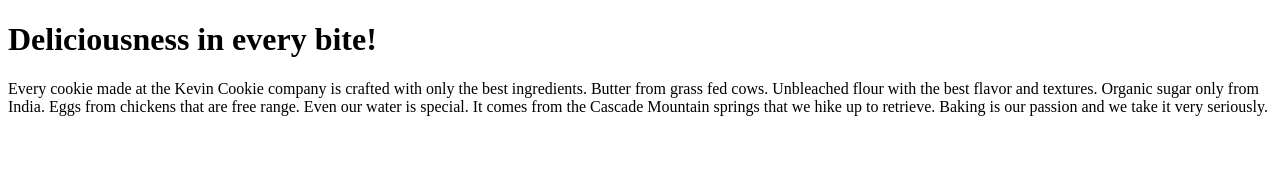
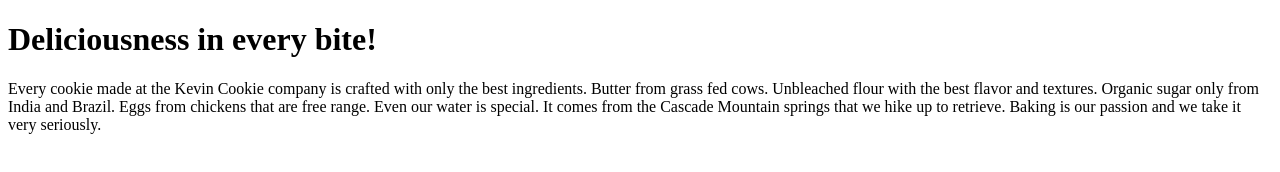
Before and after one commit to dshetty3/Git-Cheat-Sheet, a plain HTML site: page index.htm in a window 1280 px wide. Drawn offline with Linux system fonts and the light colour scheme.

Commit message:
Update index.htm

```diff
--- a/index.htm
+++ b/index.htm
@@ -4,7 +4,7 @@
 
 <h1>Deliciousness in every bite!</h1>
 
-<p>Every cookie made at the Kevin Cookie company is crafted with only the best ingredients. Butter from grass fed cows. Unbleached flour with the best flavor and textures. Organic sugar only from India. Eggs from chickens that are free range. Even our water is special. It comes from the Cascade Mountain springs that we hike up to retrieve. Baking is our passion and we take it very seriously.</p>
+<p>Every cookie made at the Kevin Cookie company is crafted with only the best ingredients. Butter from grass fed cows. Unbleached flour with the best flavor and textures. Organic sugar only from India and Brazil. Eggs from chickens that are free range. Even our water is special. It comes from the Cascade Mountain springs that we hike up to retrieve. Baking is our passion and we take it very seriously.</p>
 
 </body>
 </html>
```
